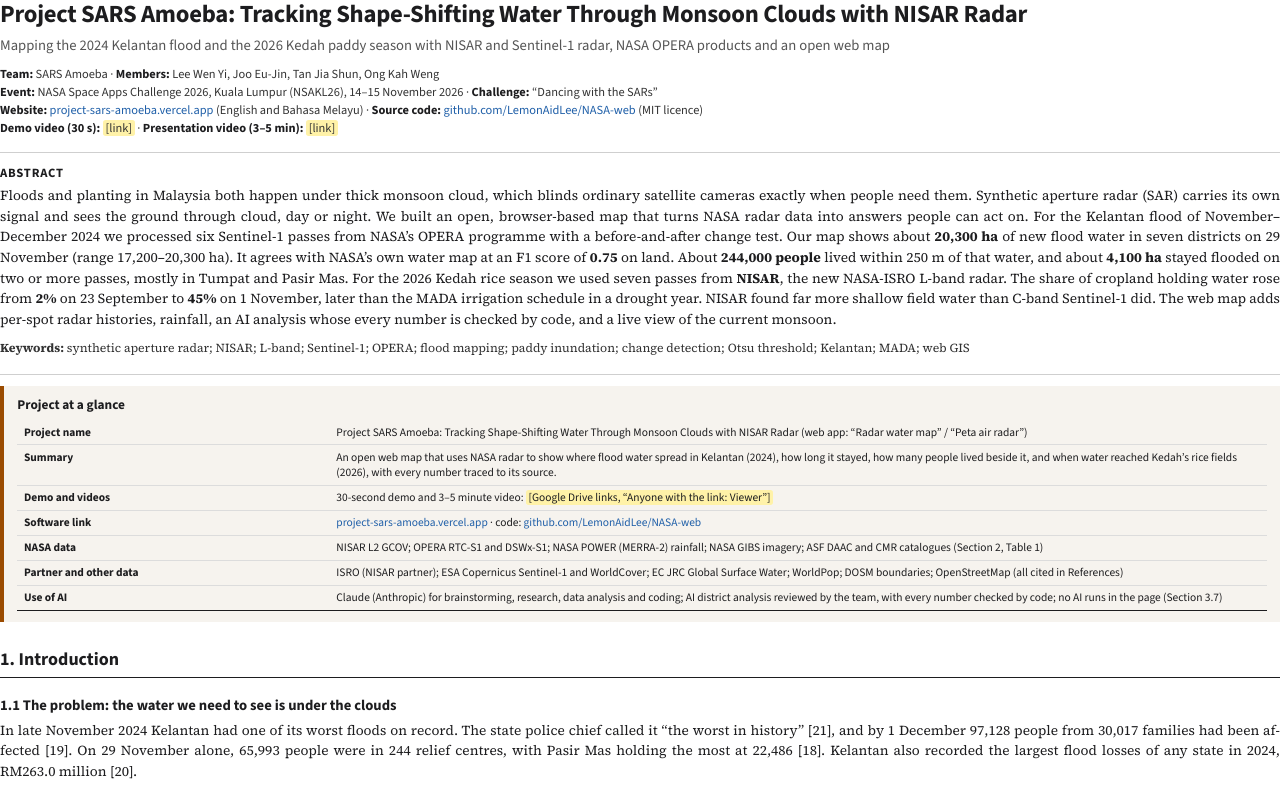
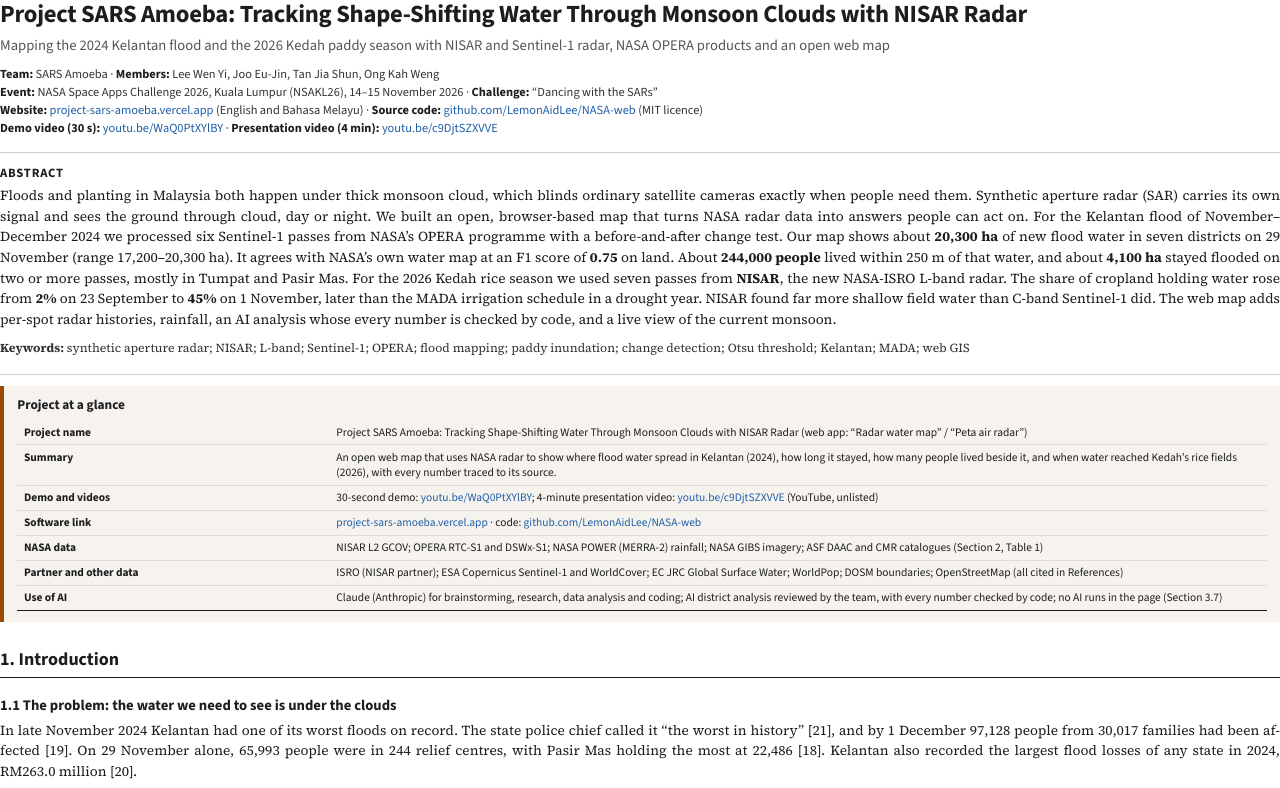
Before and after one commit to LemonAidLee/NASA-web, a website: page docs/report/report.html in a window 1280 px wide. Shown: the top 788 px of the page. Drawn offline with nearby package versions, Linux system fonts and the light colour scheme.

Commit message:
Add video links to the report and README; ignore Windows shortcuts
Co-Authored-By: Claude Opus 5.5 <noreply@anthropic.com>

```diff
--- a/docs/report/report.html
+++ b/docs/report/report.html
@@ -74,7 +74,7 @@
   <b>Team:</b> SARS Amoeba · <b>Members:</b> Lee Wen Yi, Joo Eu-Jin, Tan Jia Shun, Ong Kah Weng<br>
   <b>Event:</b> NASA Space Apps Challenge 2026, Kuala Lumpur (NSAKL26), 14–15 November 2026 · <b>Challenge:</b> “Dancing with the SARs”<br>
   <b>Website:</b> <a href="https://project-sars-amoeba.vercel.app">project-sars-amoeba.vercel.app</a> (English and Bahasa Melayu) · <b>Source code:</b> <a href="https://github.com/LemonAidLee/NASA-web">github.com/LemonAidLee/NASA-web</a> (MIT licence)<br>
-  <b>Demo video (30 s):</b> <span class="ph">[link]</span> · <b>Presentation video (3–5 min):</b> <span class="ph">[link]</span>
+  <b>Demo video (30 s):</b> <a href="https://youtu.be/WaQ0PtXYlBY">youtu.be/WaQ0PtXYlBY</a> · <b>Presentation video (4 min):</b> <a href="https://youtu.be/c9DjtSZXVVE">youtu.be/c9DjtSZXVVE</a>
 </div>
 
 <div class="abstract">
@@ -89,7 +89,7 @@
     <tbody>
       <tr><th style="width:25%">Project name</th><td>Project SARS Amoeba: Tracking Shape-Shifting Water Through Monsoon Clouds with NISAR Radar (web app: “Radar water map” / “Peta air radar”)</td></tr>
       <tr><th>Summary</th><td>An open web map that uses NASA radar to show where flood water spread in Kelantan (2024), how long it stayed, how many people lived beside it, and when water reached Kedah’s rice fields (2026), with every number traced to its source.</td></tr>
-      <tr><th>Demo and videos</th><td>30-second demo and 3–5 minute video: <span class="ph">[Google Drive links, “Anyone with the link: Viewer”]</span></td></tr>
+      <tr><th>Demo and videos</th><td>30-second demo: <a href="https://youtu.be/WaQ0PtXYlBY">youtu.be/WaQ0PtXYlBY</a>; 4-minute presentation video: <a href="https://youtu.be/c9DjtSZXVVE">youtu.be/c9DjtSZXVVE</a> (YouTube, unlisted)</td></tr>
       <tr><th>Software link</th><td><a href="https://project-sars-amoeba.vercel.app">project-sars-amoeba.vercel.app</a> · code: <a href="https://github.com/LemonAidLee/NASA-web">github.com/LemonAidLee/NASA-web</a></td></tr>
       <tr><th>NASA data</th><td>NISAR L2 GCOV; OPERA RTC-S1 and DSWx-S1; NASA POWER (MERRA-2) rainfall; NASA GIBS imagery; ASF DAAC and CMR catalogues (Section 2, Table 1)</td></tr>
       <tr><th>Partner and other data</th><td>ISRO (NISAR partner); ESA Copernicus Sentinel-1 and WorldCover; EC JRC Global Surface Water; WorldPop; DOSM boundaries; OpenStreetMap (all cited in References)</td></tr>
```
Also changed, not shown: README.md, 2 other files.
